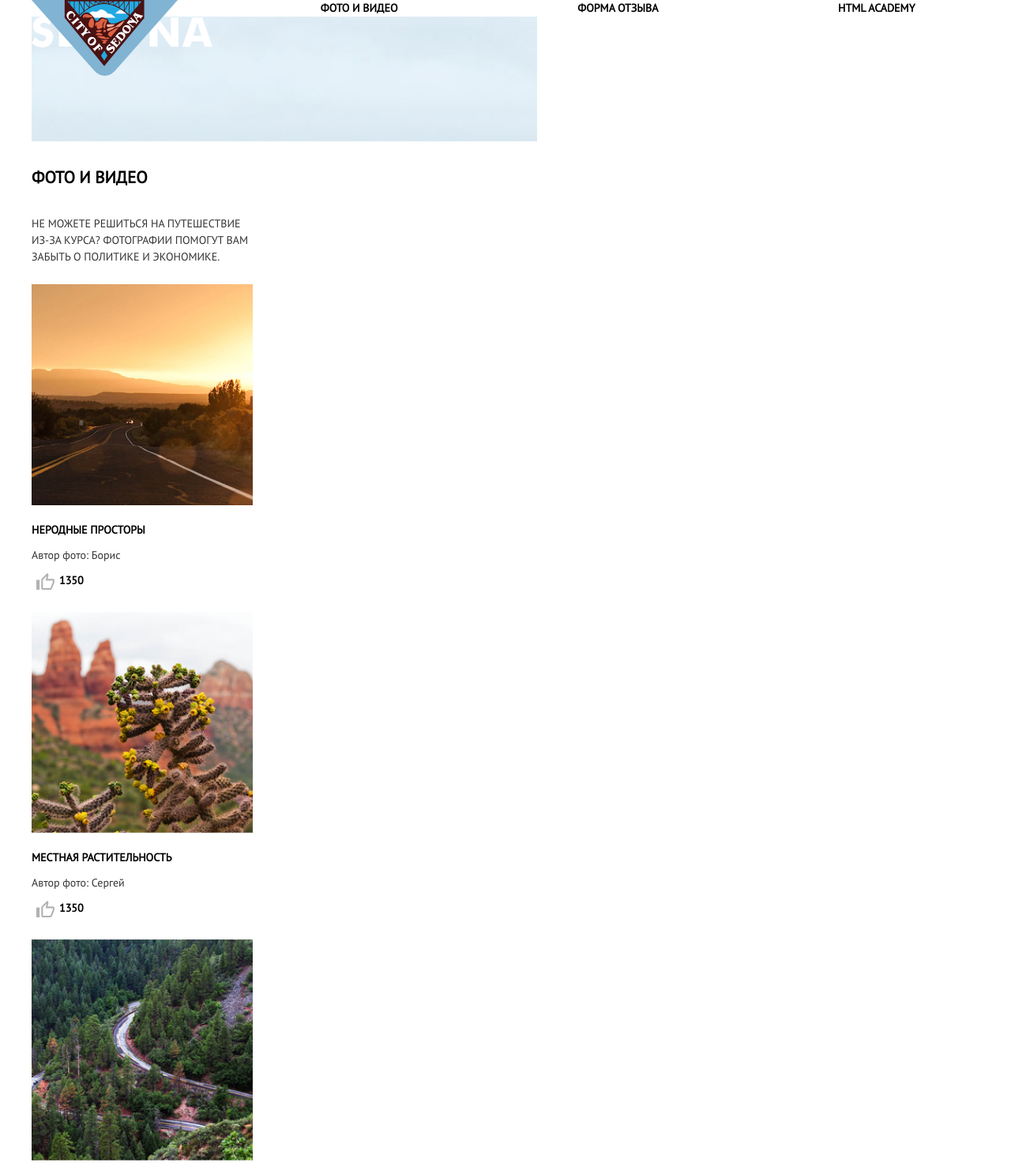
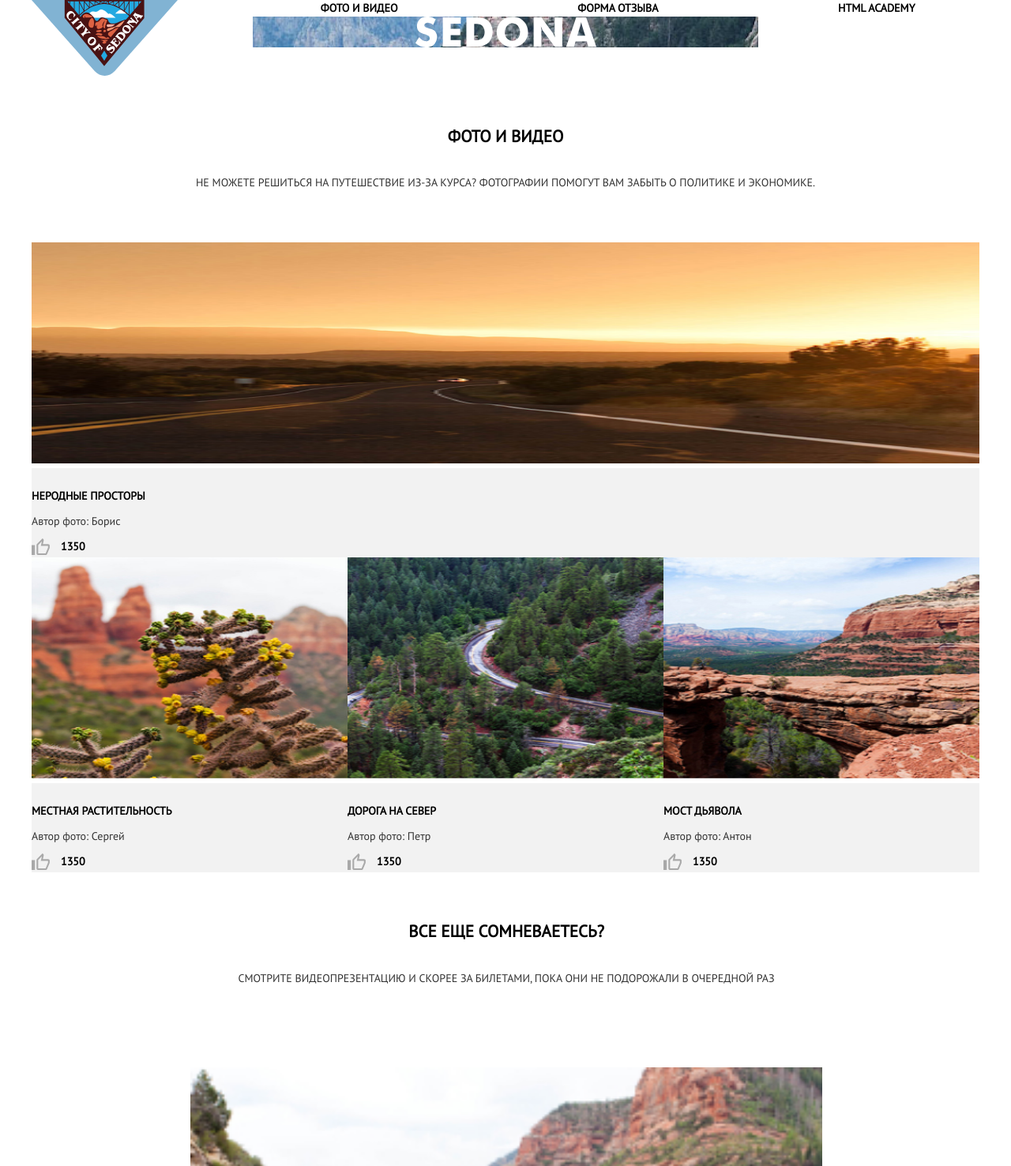
Before and after one commit to htmlacademy-adaptive/2072277-sedona-26, a plain HTML site: page 4/catalog.html in a window 1280 px wide. Shown: the top 1477 px of the page at 79% size. Drawn offline with Linux system fonts and the light colour scheme; files whose address does not match are found by name.

Commit message:
:heavy_check_mark: Сборка #4

```diff
--- a/4/catalog.html
+++ b/4/catalog.html
@@ -48,12 +48,13 @@
         <section class="gallery">
           <div class="gallery__wrapper">
             <h1 class="gallery__title">Фото и видео</h1>
-            <p class="gallery__text">Не можете решиться на путешествие <br>из-за курса? Фотографии помогут вам <br>забыть о политике и экономике.</p>
+            <p class="gallery__text">Не можете решиться на путешествие из-за курса? Фотографии помогут вам забыть о политике и экономике.</p>
             <ul class="gallery__list picture-list">
-              <li class="picture-list__item">
+              <li class="picture-list__item picture-list__item--main-point">
                 <a class="picture-list__link" href="#">
-                  <img class="picture-list__image" src="img/catalog/photo-1-mobile.jpg" width="280" height="280" alt="Фотография дороги и красивого заката">
+                  <img class="picture-list__image picture-list__image--general" src="img/catalog/photo-1-mobile.jpg" width="280" height="280" alt="Фотография дороги и красивого заката">
                 </a>
+                <div class="picture-list__info-area">
                   <p class="picture-list__title">Неродные просторы</p>
                   <p class="picture-list__description">Автор фото: Борис</p>
                   <div class="picture-list__rating">
@@ -65,11 +66,13 @@
                     </button>
                     <p class="picture-list__amount">1350</p>
                   </div>
+                </div>
               </li>
               <li class="picture-list__item">
                 <a class="picture-list__link" href="#">
                   <img class="picture-list__image" src="img/catalog/photo-2-mobile.jpg" width="280" height="280" alt="Фотография кактуса">
                 </a>
+                <div class="picture-list__info-area">
                   <p class="picture-list__title">Местная растительность</p>
                   <p class="picture-list__description">Автор фото: Сергей</p>
                   <div class="picture-list__rating">
@@ -81,11 +84,13 @@
                     </button>
                     <p class="picture-list__amount">1350</p>
                   </div>
+                </div>
               </li>
               <li class="picture-list__item">
                 <a class="picture-list__link" href="#">
                   <img class="picture-list__image" src="img/catalog/photo-3-mobile.jpg" width="280" height="280" alt="Фотография горной дороги">
                 </a>
+                <div class="picture-list__info-area">
                   <p class="picture-list__title">Дорога на север</p>
                   <p class="picture-list__description">Автор фото: Петр</p>
                   <div class="picture-list__rating">
@@ -97,11 +102,13 @@
                     </button>
                     <p class="picture-list__amount">1350</p>
                   </div>
+                </div>
               </li>
               <li class="picture-list__item">
                 <a class="picture-list__link" href="#">
                   <img class="picture-list__image" src="img/catalog/photo-4-desktop.jpg" width="280" height="280" alt="Фотография горного перевала «Мост дьявола»">
                 </a>
+                <div class="picture-list__info-area">
                   <p class="picture-list__title">Мост дьявола</p>
                   <p class="picture-list__description">Автор фото: Антон</p>
                   <div class="picture-list__rating">
@@ -113,13 +120,14 @@
                     </button>
                     <p class="picture-list__amount">1350</p>
                   </div>
+                </div>
               </li>
             </ul>
           </div>
         </section>
         <section class="video">
           <h2 class="video__title">Все еще сомневаетесь?</h2>
-          <p class="video__description">Смотрите видеопрезентацию и <br>скорее за билетами, пока они не <br>подорожали в очередной раз</p>
+          <p class="video__description">Смотрите видеопрезентацию и скорее за билетами, пока они не подорожали в очередной раз</p>
           <button class="video__button" type="button">
             <span class="visually-hidden">Кнопка для воспроизведения видео</span>
           </button>
--- a/4/css/style.css
+++ b/4/css/style.css
@@ -449,8 +449,12 @@
   flex-direction: column;
   align-items: center;
   justify-content: center;
-  padding-top: 29px;
   padding-bottom: 23px;
+}
+@media (min-width: 320px) {
+  .main-footer__wrapper {
+    padding-top: 29px;
+  }
 }
 @media (min-width: 768px) {
   .main-footer__wrapper {
@@ -464,6 +468,7 @@
 }
 @media (min-width: 768px) {
   .main-footer__wrapper {
+    padding-top: 36px;
     padding-left: 104px;
     padding-right: 120px;
   }
@@ -474,6 +479,7 @@
   font-weight: 700;
   text-transform: uppercase;
   text-align: center;
+  margin: 0;
   margin-bottom: 34px;
 }
 @media (min-width: 768px) {
@@ -581,20 +587,38 @@
   height: 98px;
 }
 .intro-catalog {
+  display: flex;
+  justify-content: center;
+  align-items: center;
   background-image: url("../img/index/back-mobile3.jpg");
   background-color: #ffffff;
   background-repeat: no-repeat;
   background-size: auto;
+  background-position: center;
   min-width: 320px;
-  height: 158px;
+  height: 100%;
+}
+.gallery__wrapper {
+  padding: 37px 20px 50px 20px;
+}
+@media (min-width: 768px) {
+  .gallery__wrapper {
+    padding: 66px 60px 58px 60px;
+  }
+}
+@media (min-width: 1200px) {
+  .gallery__wrapper {
+    padding: 100px 0 62px 0;
+  }
 }
 .gallery__title {
   font-size: 21px;
   line-height: 26px;
   font-weight: 700;
   text-transform: uppercase;
+  text-align: center;
   margin: 0;
-  margin-top: 33px;
+  margin-bottom: 35px;
 }
 .gallery__text {
   color: #333333;
@@ -602,20 +626,115 @@
   line-height: 21px;
   font-weight: 400;
   text-transform: uppercase;
+  text-align: center;
   margin: 0;
-  margin-top: 35px;
+  position: relative;
+}
+.gallery__text::after {
+  content: "";
+  position: absolute;
+  border-bottom: 1px solid #e5e5e5;
+  min-width: 320px;
+  bottom: -20px;
+  left: -20px;
+}
+@media (min-width: 320px) {
+  .gallery__text::after {
+    width: 100%;
+  }
+}
+@media (min-width: 768px) {
+  .gallery__text::after {
+    display: none;
+  }
 }
 .gallery__list {
   list-style-type: none;
   margin: 0;
   padding: 0;
 }
+.picture-list {
+  display: flex;
+  flex-direction: column;
+  align-items: center;
+  padding-top: 50px;
+}
+@media (min-width: 768px) {
+  .picture-list {
+    flex-direction: row;
+    flex-wrap: wrap;
+    justify-content: center;
+    padding-top: 67px;
+  }
+}
+@media (min-width: 1200px) {
+  .picture-list {
+    padding-top: 65px;
+  }
+}
 .picture-list__item {
   margin: 0;
-  margin-top: 24px;
+}
+@media (min-width: 768px) {
+  .picture-list__item--main-point {
+    min-width: 648px;
+    margin: 0;
+    width: 100%;
+  }
+}
+@media (min-width: 1200px) {
+  .picture-list__item--main-point {
+    min-width: 1200px;
+  }
+}
+@media (min-width: 768px) {
+  .picture-list__item {
+    min-width: 324px;
+  }
+}
+@media (min-width: 1200px) {
+  .picture-list__item {
+    min-width: 400px;
+  }
 }
 .picture-list__link {
   text-decoration: none;
+}
+.picture-list__image {
+  background-color: #ffffff;
+  margin: 0;
+}
+@media (min-width: 768px) {
+  .picture-list__image {
+    min-width: 324px;
+    width: 100%;
+  }
+}
+@media (min-width: 1200px) {
+  .picture-list__image {
+    min-width: 400px;
+  }
+}
+@media (min-width: 768px) {
+  .picture-list__image--general {
+    min-width: 648px;
+    width: 100%;
+  }
+}
+@media (min-width: 1200px) {
+  .picture-list__image--general {
+    min-width: 1200px;
+  }
+}
+.picture-list__info-area {
+  display: flex;
+  flex-direction: column;
+  padding-top: 25px;
+}
+@media (min-width: 768px) {
+  .picture-list__info-area {
+    background-color: #f2f2f2;
+  }
 }
 .picture-list__title {
   font-size: 14px;
@@ -623,7 +742,7 @@
   font-weight: 700;
   text-transform: uppercase;
   margin: 0;
-  margin-top: 15px;
+  margin-bottom: 11px;
 }
 .picture-list__description {
   color: #333333;
@@ -631,17 +750,17 @@
   line-height: 21px;
   font-weight: 400;
   margin: 0;
-  margin-top: 11px;
+  margin-bottom: 11px;
 }
 .picture-list__rating {
   display: flex;
-  margin-top: 11px;
 }
 .picture-list__amount {
   font-size: 14px;
   line-height: 21px;
   font-weight: 700;
   margin: 0;
+  padding-left: 14px;
 }
 .picture-list__rating-button {
   border: none;
@@ -649,18 +768,37 @@
   background-color: transparent;
   cursor: pointer;
   margin: 0;
+  padding: 0;
 }
-.picture-list__image {
-  background-color: #ffffff;
-  margin: 0;
+.video {
+  display: flex;
+  flex-direction: column;
+  align-items: center;
+  padding-left: 20px;
+  padding-right: 20px;
+}
+@media (min-width: 768px) {
+  .video {
+    padding-left: 60px;
+    padding-right: 60px;
+    padding-bottom: 40px;
+  }
+}
+@media (min-width: 1200px) {
+  .video {
+    padding-left: 201px;
+    padding-right: 199px;
+    padding-bottom: 84px;
+  }
 }
 .video__title {
   font-size: 21px;
   line-height: 26px;
   font-weight: 700;
   text-transform: uppercase;
+  text-align: center;
   margin: 0;
-  margin-top: 17px;
+  margin-bottom: 36px;
 }
 .video__description {
   color: #333333;
@@ -668,8 +806,19 @@
   line-height: 21px;
   font-weight: 400;
   text-transform: uppercase;
+  text-align: center;
   margin: 0;
-  margin-top: 36px;
+  margin-bottom: 36px;
+}
+@media (min-width: 768px) {
+  .video__description {
+    margin-bottom: 66px;
+  }
+}
+@media (min-width: 1200px) {
+  .video__description {
+    margin-bottom: 64px;
+  }
 }
 .video__button {
   outline: none;
@@ -679,9 +828,21 @@
   margin-top: 38px;
   background-image: url("../img/catalog/video-mobile.jpg");
   background-size: 100% auto;
-  width: 280px;
-  height: 177px;
+  min-width: 280px;
+  min-height: 177px;
   background-repeat: no-repeat;
+}
+@media (min-width: 768px) {
+  .video__button {
+    min-width: 648px;
+    min-height: 500px;
+  }
+}
+@media (min-width: 1200px) {
+  .video__button {
+    min-width: 800px;
+    min-height: 500px;
+  }
 }
 .intro-form__title {
   font-size: 18px;
```
Also changed, not shown: 1 other file. Lines whose indentation alone changed are shown as unchanged.
